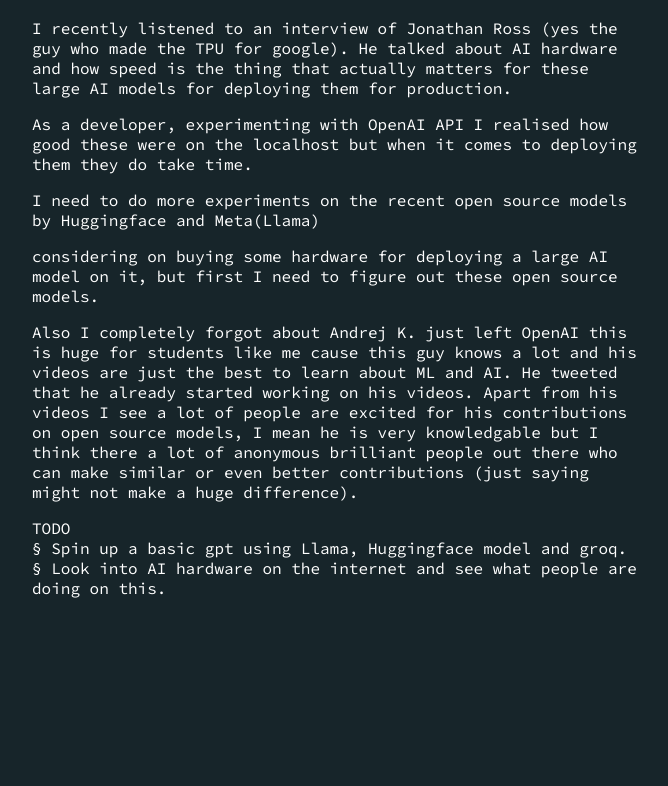
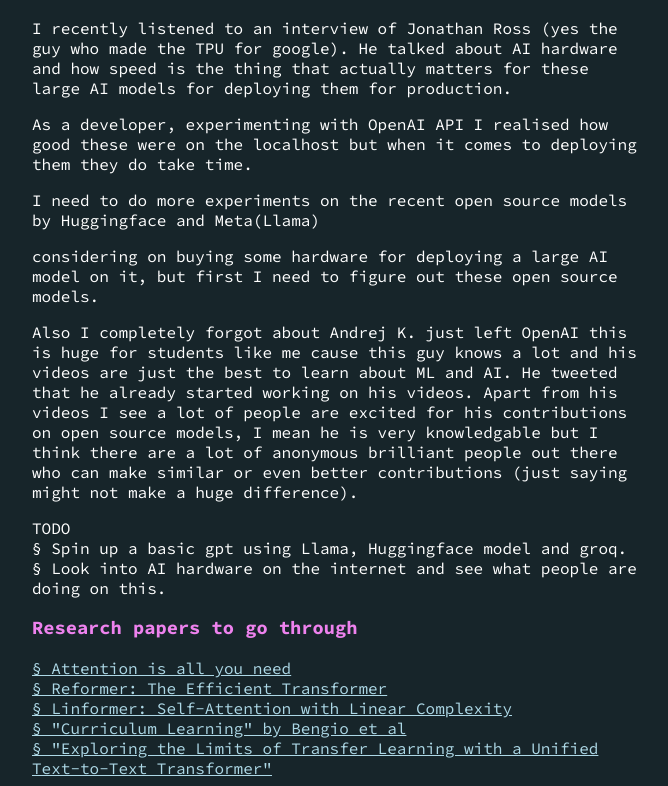
Before and after one commit to jay-esh/jaieshh, a Next.js app: page / in a window 1280 px wide. Shown: the part 1442-2228 px from the top of the page, without its empty margins (272-940 px from the left). Before the commit the page ends 2064 px from the top, so only its background shows below. Built offline with nearby package versions, Linux system fonts and the light colour scheme.

Commit message:
research papers added

```diff
--- a/pages/index.js
+++ b/pages/index.js
@@ -58,13 +58,24 @@ export default function Home() {
           <p>Also I completely forgot about Andrej K. just left OpenAI this is huge for students like me
             cause this guy knows a lot and his videos are just the best to learn about ML and AI. He tweeted that he
             already started working on his videos. Apart from his videos I see a lot of people are excited for
-            his contributions on open source models, I mean he is very knowledgable but I think there a lot of anonymous
+            his contributions on open source models, I mean he is very knowledgable but I think there are a lot of anonymous
             brilliant people out there who can make similar or even better contributions (just saying might not make a huge difference).
           </p>
           <p>TODO <br/>
             § Spin up a basic gpt using Llama, Huggingface model and groq. <br/>
             § Look into AI hardware on the internet and see what people are doing on this. <br/>
           </p>
+        </div>
+        <div className={styles.description}>
+          <h3>Research papers to go through</h3>
+          <a href='https://arxiv.org/pdf/1706.03762.pdf'>§ Attention is all you need</a><br/>
+          <a href='https://arxiv.org/pdf/2001.04451.pdf'>§ Reformer: The Efficient Transformer</a><br/>
+          <a href='https://arxiv.org/pdf/2006.04768.pdf'>§ Linformer: Self-Attention with Linear Complexity</a><br/>
+          <a href='https://www.researchgate.net/publication/221344862_Curriculum_learning'>§ "Curriculum Learning" by Bengio et al</a><br/>
+          <a href='https://arxiv.org/pdf/1910.10683.pdf'>§ "Exploring the Limits of Transfer Learning with a Unified Text-to-Text Transformer"</a><br/>
+          {/* <div className='imagecontainer'>
+            <img src="/images/14feb24.png" alt="shocked"/>
+          </div> */}
         </div>
       </main>
 
@@ -95,6 +106,9 @@ export default function Home() {
           max-width: 100%;
           height: auto;
         }
+        a {
+          color: lightblue;
+        }
       `}</style>
     </div>
   );
```
